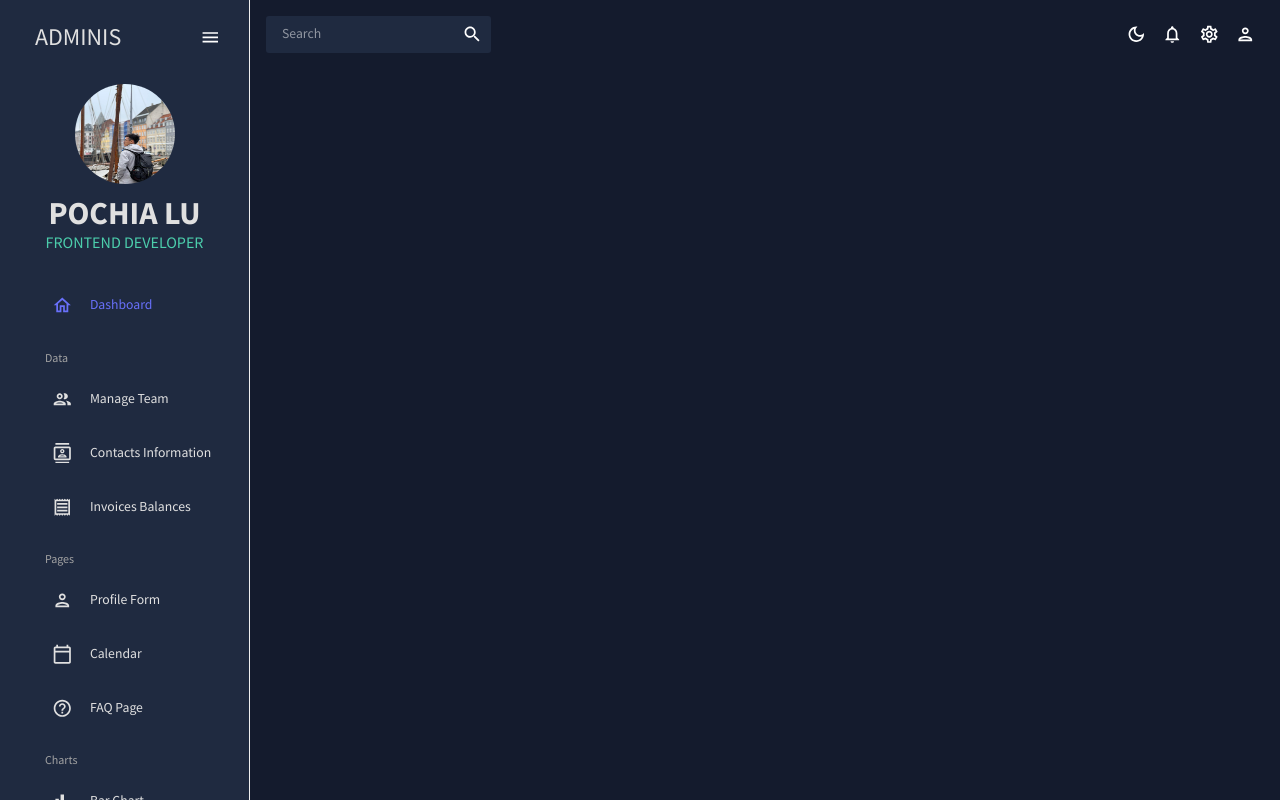
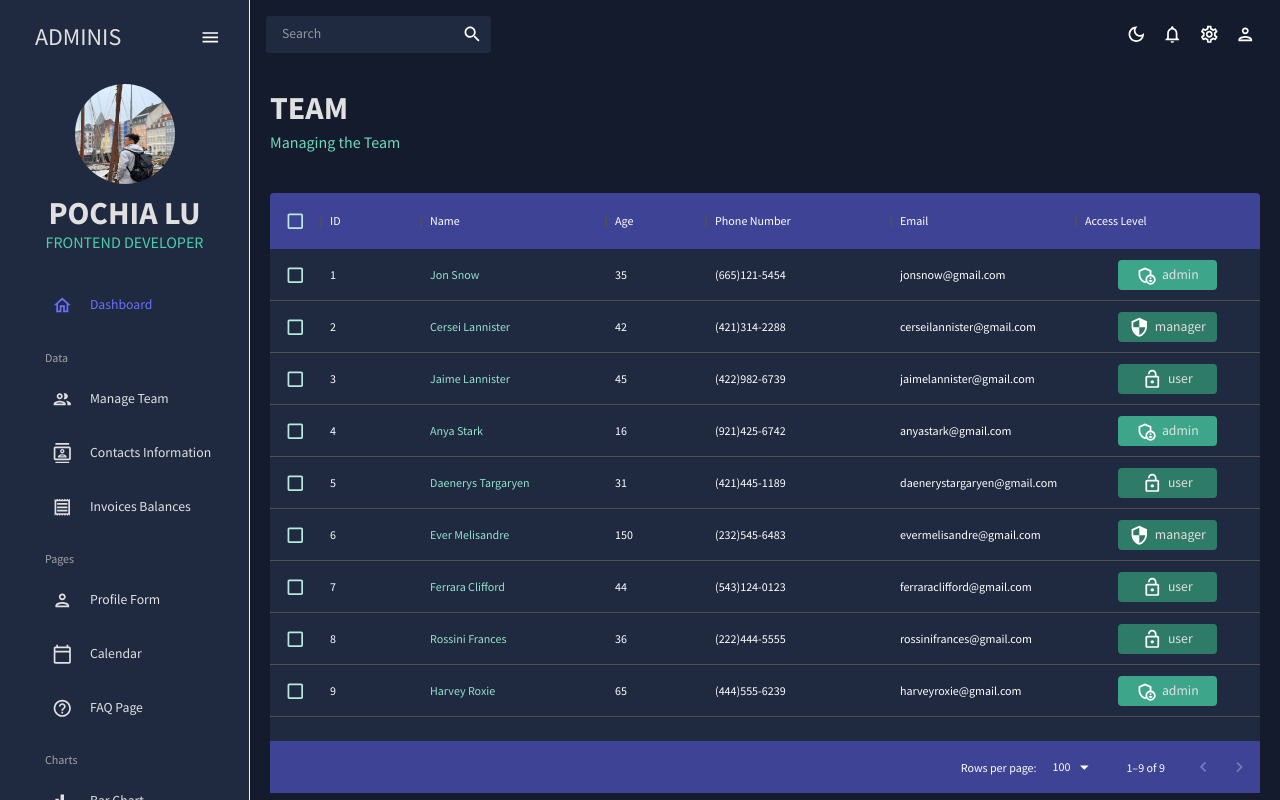
Before and after one commit to MantaXXX/react-admin, a React (Vite) app: page /team in a window 1280 px wide. Shown: the top 800 px of the page. Built offline with nearby package versions, Linux system fonts and the light colour scheme.

Commit message:
建立 共用 Header, team 頁面

```diff
--- a/src/App.jsx
+++ b/src/App.jsx
@@ -6,7 +6,7 @@
 import Topbar from './scenes/global/Topbar'
 import SidebarList from './scenes/global/Sidebar'
 import Dashboard from "./scenes/dashboard";
-// import Team from "./scenes/team";
+import Team from "./scenes/team";
 // import Invoices from "./scenes/invoices";
 // import Contacts from "./scenes/contacts";
 // import Bar from "./scenes/bar";
@@ -33,7 +33,7 @@
             <Topbar />
             <Routes>
               <Route path="/" element={<Dashboard />} />
-              {/* <Route path="/team" element={<Team />} /> */}
+              <Route path="/team" element={<Team />} />
               {/* <Route path="/contacts" element={<Contacts />} /> */}
               {/* <Route path="/invoices" element={<Invoices />} /> */}
               {/* <Route path="/form" element={<Form />} /> */}
--- /dev/null
+++ b/src/components/Header.jsx
@@ -0,0 +1,24 @@
+import { Typography, Box, useTheme } from "@mui/material";
+import { tokens } from "../theme";
+
+
+const Header = ({ title, subtitle }) => {
+  const theme = useTheme()
+  const colors = tokens(theme.palette.mode)
+
+  return <Box>
+    <Typography
+      variant="h2"
+      color={colors.grey[100]}
+      fontWeight="bold"
+      sx={{ mb: "5px" }}
+    >
+      {title}
+    </Typography>
+    <Typography variant="h5" color={colors.greenAccent[400]}>
+      {subtitle}
+    </Typography>
+  </Box>
+}
+
+export default Header
--- a/src/scenes/dashboard/index.jsx
+++ b/src/scenes/dashboard/index.jsx
@@ -1,8 +1,13 @@
-
+import { Box } from "@mui/system"
+import Header from "../../components/Header"
 
 const Dashboard = () => {
   return (
-    <div>Dashboard</div>
+    <Box m="20px">
+      <Box display="flex" justifyContent="space-between" alignItems="center">
+        <Header title="DASHBOARD" subtitle="Welcome to your dashboard" />
+      </Box>
+    </Box>
   )
 }
 
--- /dev/null
+++ b/src/scenes/team/index.jsx
@@ -0,0 +1,109 @@
+import { Box, Typography, useTheme } from "@mui/material";
+import { DataGrid } from "@mui/x-data-grid";
+import { tokens } from "../../theme";
+import { mockDataTeam } from "../../data/mockData";
+import AdminPanelSettingsOutlinedIcon from "@mui/icons-material/AdminPanelSettingsOutlined";
+import LockOpenOutlinedIcon from "@mui/icons-material/LockOpenOutlined";
+import SecurityOutlinedIcon from "@mui/icons-material/SecurityOutlined";
+import Header from "../../components/Header";
+
+const Team = () => {
+  const theme = useTheme()
+  const colors = tokens(theme.palette.mode)
+  const columns = [
+    { field: "id", headerName: "ID" },
+    {
+      field: "name",
+      headerName: "Name",
+      flex: 1,
+      cellClassName: "name-column--cell",
+    },
+    {
+      field: "age",
+      headerName: "Age",
+      type: "number",
+      headerAlign: "left",
+      align: "left",
+    },
+    {
+      field: "phone",
+      headerName: "Phone Number",
+      flex: 1,
+    },
+    {
+      field: "email",
+      headerName: "Email",
+      flex: 1,
+    },
+    {
+      field: "access",
+      headerName: "Access Level",
+      flex: 1,
+      renderCell: ({ row: { access } }) => {
+        return (
+          <Box
+            width="60%"
+            m="0 auto"
+            p="5px"
+            display="flex"
+            justifyContent="center"
+            borderRadius="4px"
+            backgroundColor={
+              access === "admin"
+                ? colors.greenAccent[600]
+                : access === "manager"
+                  ? colors.greenAccent[700]
+                  : colors.greenAccent[700]
+            }
+          >
+            {access === "admin" && <AdminPanelSettingsOutlinedIcon />}
+            {access === "manager" && <SecurityOutlinedIcon />}
+            {access === "user" && <LockOpenOutlinedIcon />}
+            <Typography color={colors.grey[100]} sx={{ ml: "5px" }}>
+              {access}
+            </Typography>
+          </Box>
+        );
+      },
+    },
+  ];
+
+  return (
+    <Box m="20px">
+      <Header title="TEAM" subtitle="Managing the Team" />
+      <Box
+        m="40px 0 0 0"
+        height="75vh"
+        sx={{
+          "& .MuiDataGrid-root": {
+            border: "none",
+          },
+          "& .MuiDataGrid-cell": {
+            borderBottom: "none",
+          },
+          "& .name-column--cell": {
+            color: colors.greenAccent[300],
+          },
+          "& .MuiDataGrid-columnHeaders": {
+            backgroundColor: colors.blueAccent[700],
+            borderBottom: "none",
+          },
+          "& .MuiDataGrid-virtualScroller": {
+            backgroundColor: colors.primary[400],
+          },
+          "& .MuiDataGrid-footerContainer": {
+            borderTop: "none",
+            backgroundColor: colors.blueAccent[700],
+          },
+          "& .MuiCheckbox-root": {
+            color: `${colors.greenAccent[200]} !important`,
+          },
+        }}
+      >
+        <DataGrid checkboxSelection rows={mockDataTeam} columns={columns} />
+      </Box>
+    </Box>
+  )
+}
+
+export default Team
```
